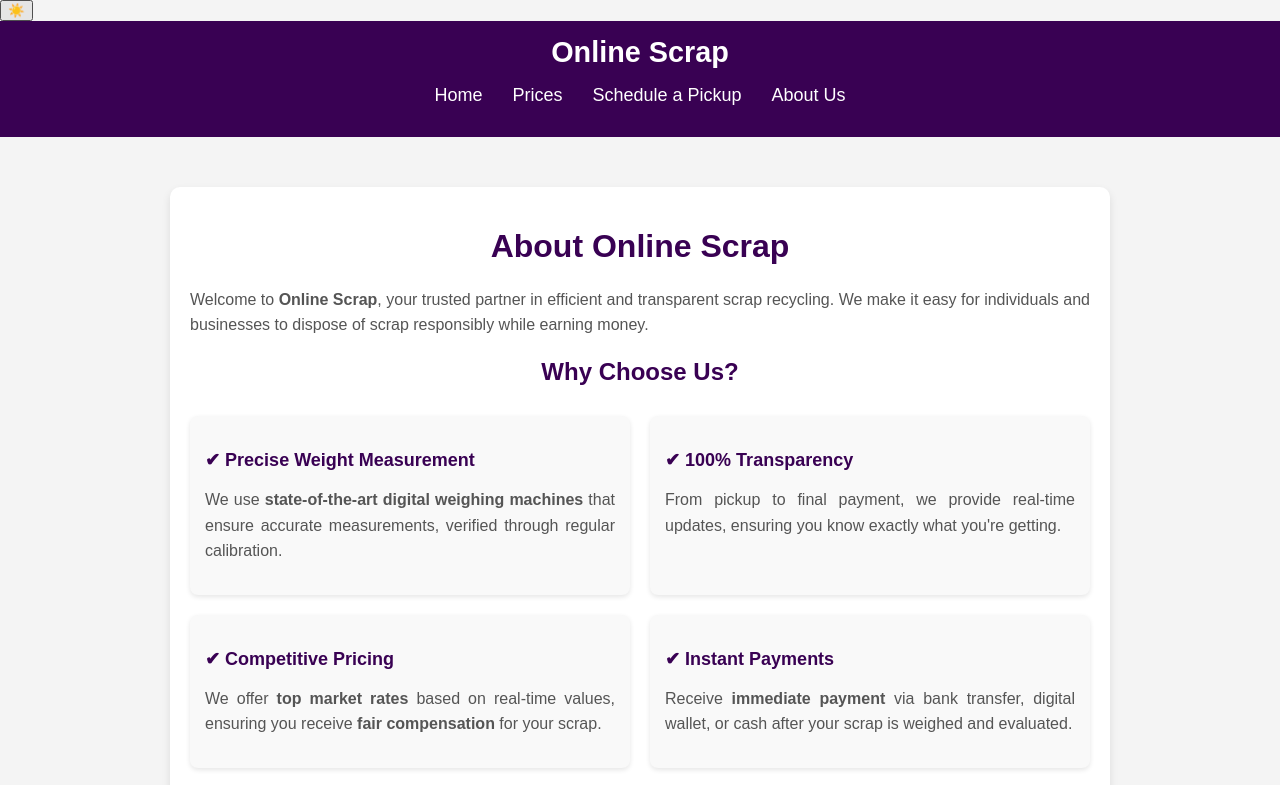
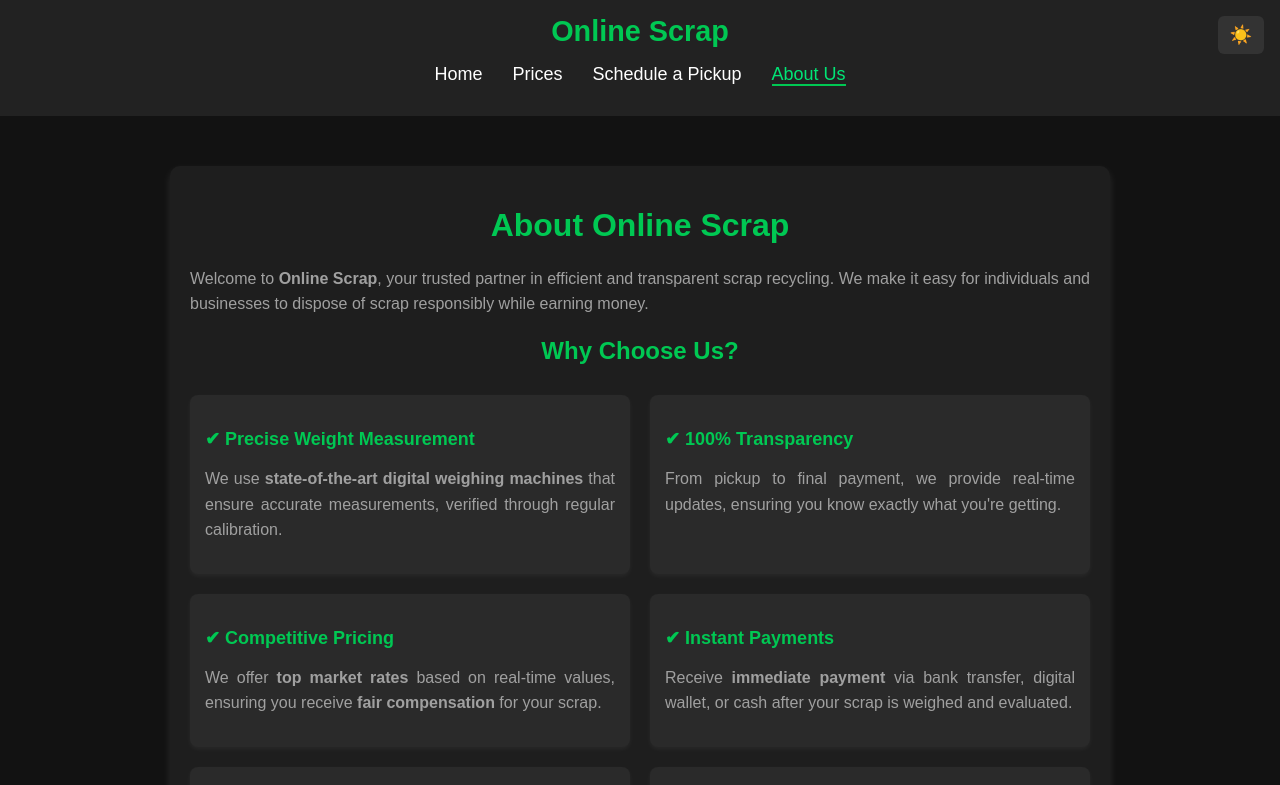
Before and after one commit to jangitisandeepkumar/scraponlinepickup.in, a website: page aboutus.html in a window 1280 px wide. Both pictures are taken after a click on the button "Switch to dark mode". Shown: the top 785 px of the page. Drawn offline with Linux system fonts and the light colour scheme.

Commit message:
Update aboutus.css

```diff
--- a/aboutus.css
+++ b/aboutus.css
@@ -6,9 +6,39 @@ body {
     background-color: #f4f4f4;
 }
 
+/* Dark Mode */
+body.dark-mode {
+    background-color: #121212;
+    color: #f0f0f0;
+}
+
+body.dark-mode .about-section {
+    background-color: #1e1e1e;
+    box-shadow: 0px 4px 8px rgba(255, 255, 255, 0.1);
+}
+
+body.dark-mode .about-section p {
+    color: #a0a0a0;
+}
+
+body.dark-mode .feature {
+    background: #2a2a2a;
+    box-shadow: 0px 2px 5px rgba(255, 255, 255, 0.05);
+}
+
+body.dark-mode .how-it-works li {
+    background: #2a2a2a;
+    box-shadow: 0px 2px 5px rgba(255, 255, 255, 0.05);
+}
+
+body.dark-mode #darkModeToggle {
+    background-color: #333;
+    color: #fff;
+}
+
 /* Header */
 .header {
-    background-color: #390153;
+    background-color: #222;
     color: white;
     padding: 15px;
     text-align: center;
@@ -18,7 +48,7 @@ body {
     font-size: 1.8rem;
     font-weight: bold;
     text-decoration: none;
-    color: white;
+    color: #00c853;
 }
 
 .navigation ul {
@@ -39,8 +69,10 @@ body {
     font-size: 18px;
 }
 
-.navigation a:hover {
-    border-bottom: 2px solid white;
+.navigation a:hover,
+.navigation a.active {
+    color: #00e676;
+    border-bottom: 2px solid #00c853;
 }
 
 /* About Section */
@@ -54,7 +86,7 @@ body {
 }
 
 .about-section h1, .about-section h2 {
-    color: #390153;
+    color: #00c853;
     text-align: center;
 }
 
@@ -81,7 +113,7 @@ body {
 }
 
 .feature h3 {
-    color: #390153;
+    color: #00c853;
     font-size: 18px;
     margin-bottom: 10px;
 }
@@ -102,16 +134,30 @@ body {
 }
 
 .how-it-works li strong {
-    color: #390153;
+    color: #00c853;
 }
 
 /* Footer */
 .footer {
-    background-color: #333;
+    background-color: #222;
     color: white;
     padding: 20px;
     text-align: center;
     margin-top: 30px;
+}
+
+/* Dark Mode Toggle */
+#darkModeToggle {
+    position: fixed;
+    top: 16px;
+    right: 16px;
+    padding: 8px 12px;
+    border-radius: 6px;
+    border: none;
+    background-color: #f0f0f0;
+    font-size: 18px;
+    cursor: pointer;
+    z-index: 999;
 }
 
 /* Responsive Design */
```
